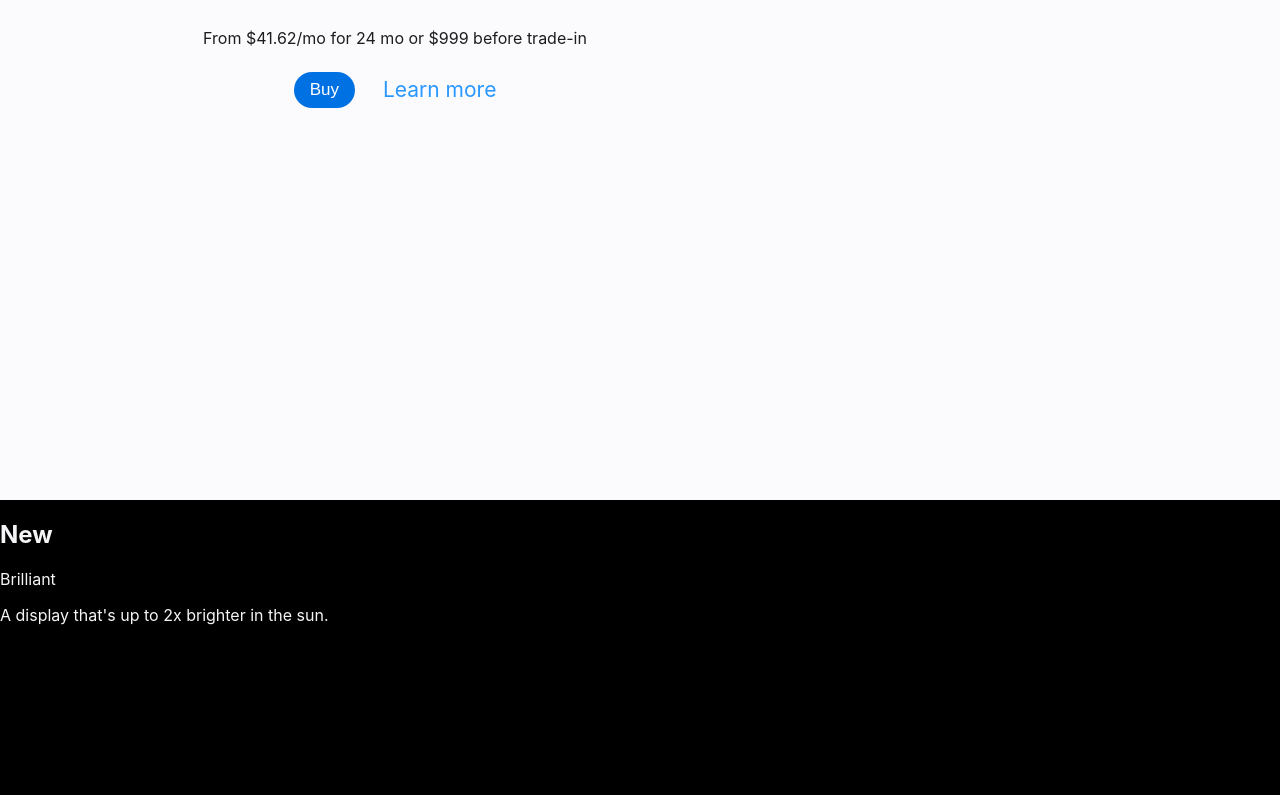
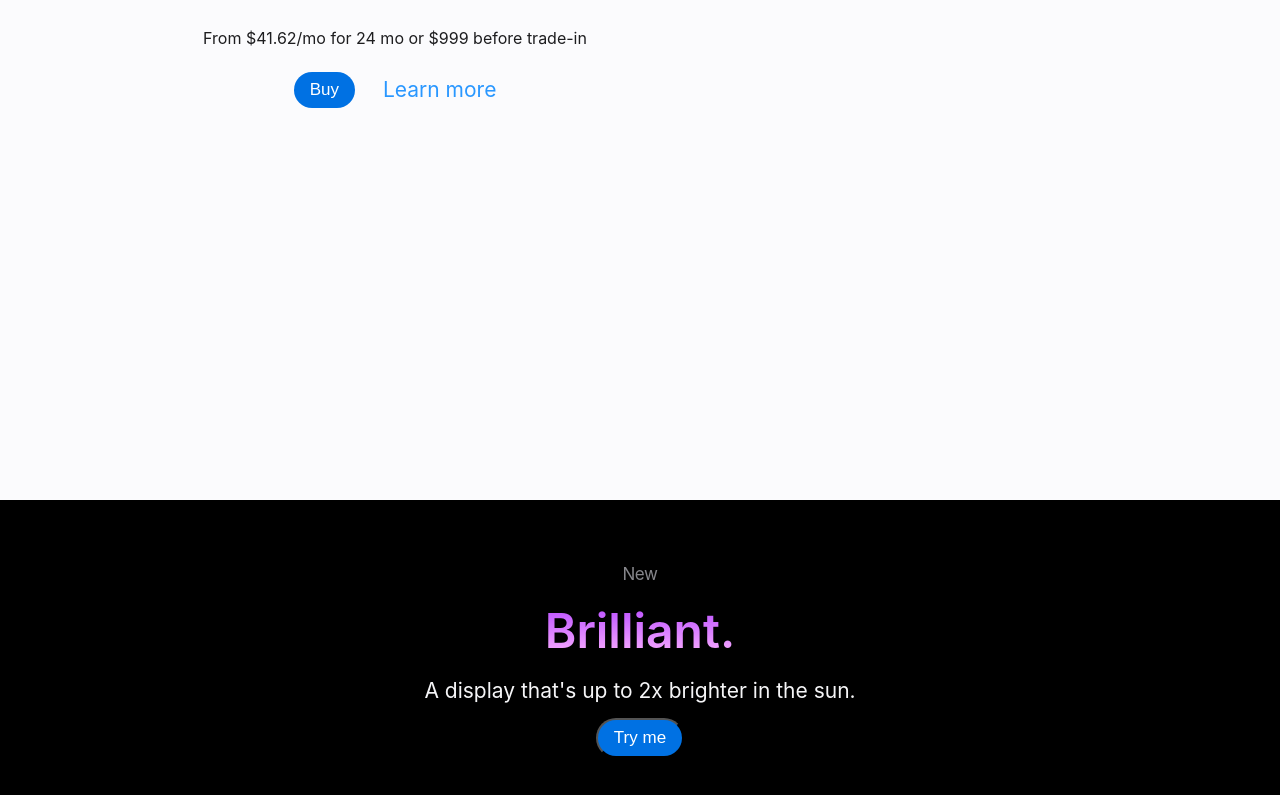
Before and after one commit to DRealCharlesXavier/iPhone-3D-website, a React (Vite) app: page / in a window 1280 px wide. Shown: the part 1175-1970 px from the top of the page. Before the commit the page ends 1800 px from the top, so only its background shows below. Built offline with nearby package versions, Linux system fonts and the light colour scheme; a web font is replaced by a local one.

Commit message:
new changes

```diff
--- a/src/components/DisplaySection.jsx
+++ b/src/components/DisplaySection.jsx
@@ -2,12 +2,14 @@ import React from "react";
 
 function DisplaySection() {
   return (
-    <div>
+    <div className="display-section wrapper">
       <h2 className="title">New</h2>
-      <p className="text">Brilliant</p>
+      <p className="text">Brilliant.</p>
       <span className="description">
         A display that's up to 2x brighter in the sun.
       </span>
+      <button className="button">Try me</button>
+      <button className="back-button">TOP</button>
     </div>
   );
 }
--- a/src/index.css
+++ b/src/index.css
@@ -85,7 +85,7 @@ body::-webkit-scrollbar-thumb {
   padding: 50px 0 400px 0;
   height: 100vh;
   box-sizing: border-box;
-  opacity: 0;
+  /* opacity: 0; */
   position: relative;
 }
 
@@ -100,7 +100,7 @@ body::-webkit-scrollbar-thumb {
 .display-section .text {
   display: inline-block;
   color: transparent;
-  background-image: linear-gradient(180deg, #ffb6ff, #b344ff);
+  background-image: linear-gradient(360deg, #ffb6ff, #b344ff);
   -webkit-background-clip: text;
   background-clip: text;
   padding-top: 0.5px;
```
Also changed, not shown: src/components/WebgiViewer.jsx (added, +11 -0 lines).
